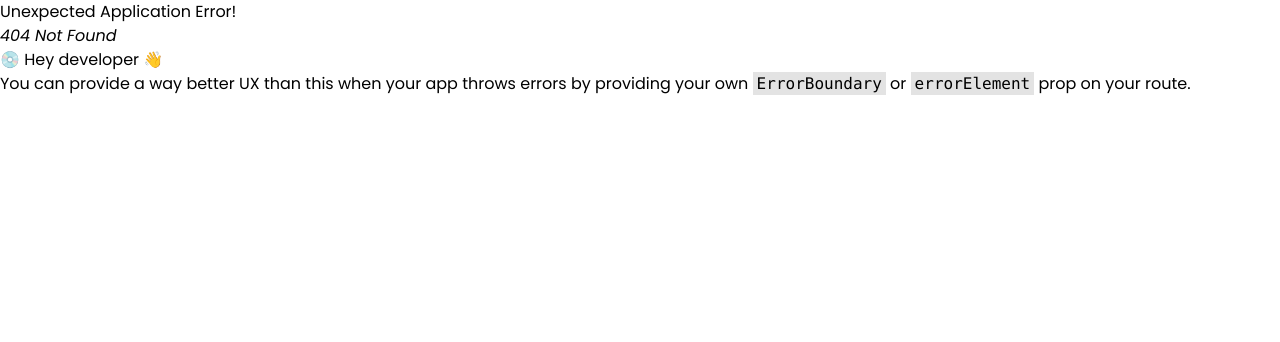
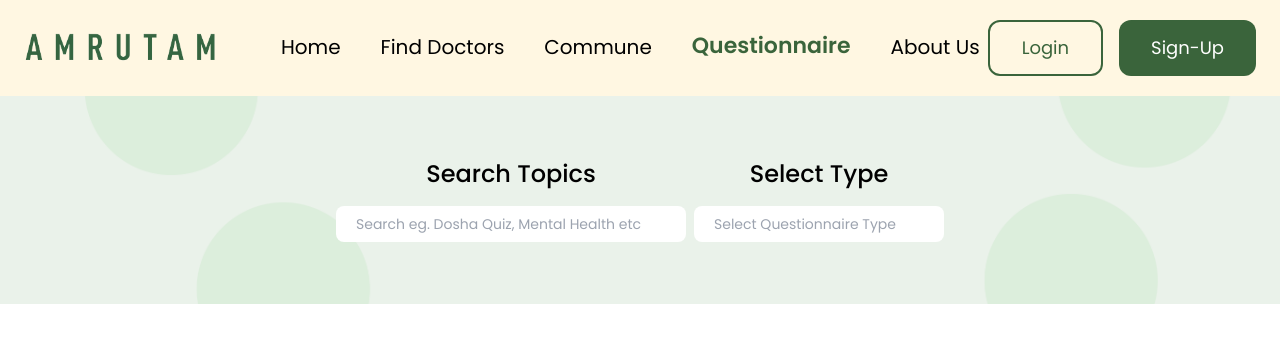
Before and after one commit to Abdullah-Al-Mehmud/AmrutamConsumerApp, a React (Vite) app: page /questionnaire in a window 1280 px wide. Before the commit this address had no page. Shown: the top 342 px of the page. Built offline with nearby package versions, Linux system fonts and the light colour scheme.

Commit message:
added questionnaire hero section

```diff
--- a/src/App.jsx
+++ b/src/App.jsx
@@ -4,6 +4,7 @@ import Home from "./pages/Home";
 import Forum from "./pages/Forum";
 import FindDoctors from "./pages/FindDoctors";
 import About from "./pages/About";
+import Questionnaire from "./pages/Questionnaire/Questionnaire";
 
 const router = createBrowserRouter([
   {
@@ -16,6 +17,10 @@ const router = createBrowserRouter([
       {
         path: "/commune",
         element: <Forum />,
+      },
+      {
+        path: "/questionnaire",
+        element: <Questionnaire />,
       },
       {
         path: "/find-doctors",
--- a/src/components/Navbar.jsx
+++ b/src/components/Navbar.jsx
@@ -19,6 +19,10 @@ const NAV_LINKS = [
   {
     name: "Commune",
     path: "/commune",
+  },
+  {
+    name: "Questionnaire",
+    path: "/questionnaire",
   },
   {
     name: "About Us",
@@ -52,7 +56,7 @@ const Navbar = () => {
                             <NavLink to={item.path} key={item.path}>
                               {({ isActive }) => (
                                 <li
-                                  className={`${isActive ? "text-[22px] font-semibold text-[#3a643b]" : "text-[20px]"} group relative cursor-pointer font-poppins capitalize duration-100 active:scale-95`}
+                                  className={`${isActive ? "text-[22px] font-semibold text-[#3a643b]" : "text-[20px]"} group relative cursor-pointer capitalize duration-100 active:scale-95`}
                                 >
                                   <span className="whitespace-nowrap leading-[140%]">
                                     {item.name}
@@ -61,7 +65,7 @@ const Navbar = () => {
                                     className={`${isActive ? `bg-[#3a643b] group-hover:max-w-full` : "bg-neutral-700 group-hover:max-w-[88%]"} block h-[2.5px] max-w-0 whitespace-nowrap rounded-full transition-all duration-500 ease-in-out`}
                                   ></span>
                                   {/* Invisible pseudo-element to maintain space */}
-                                  <span className="p0 invisible relative block h-0 text-[22px] font-bold">
+                                  <span className="p0 invisible relative block h-0 text-[18px] font-bold">
                                     {item.name}
                                   </span>
                                 </li>
@@ -71,10 +75,10 @@ const Navbar = () => {
                         </ul>
                       </nav>
                       <div className="flex gap-4 lg:ml-2">
-                        <button className="bg-oldlace rounded-xl border-2 border-customgreen-800 px-8 pb-3 pt-2 font-poppins text-2xl text-[#3a643b] transition duration-100 ease-in-out hover:-translate-y-0.5 hover:border-customgreen-700 hover:text-customgreen-700 active:scale-90">
+                        <button className="bg-oldlace font-poppins rounded-xl border-2 border-[#3a643b] px-8 py-3 text-lg text-[#3a643b] transition duration-100 ease-in-out hover:-translate-y-0.5 hover:border-green-700 hover:text-green-700 active:scale-90">
                           Login
                         </button>
-                        <button className="whitespace-nowrap rounded-xl bg-[#3a643b] px-8 pb-3 pt-2 font-poppins text-2xl text-white transition delay-75 duration-100 ease-in-out hover:-translate-y-0.5 hover:bg-customgreen-700 active:scale-90">
+                        <button className="font-poppins whitespace-nowrap rounded-xl bg-[#3a643b] px-8 py-3 text-lg text-white transition delay-75 duration-100 ease-in-out hover:-translate-y-0.5 hover:bg-green-700 active:scale-90">
                           Sign-Up
                         </button>
                       </div>
@@ -140,7 +144,7 @@ const Navbar = () => {
                       <NavLink to={item.path} key={item.path}>
                         {({ isActive }) => (
                           <DisclosureButton
-                            className={`w-full text-left font-poppins ${isActive ? `font-semibold text-[#3a643b]` : "text-neutral-700"} block rounded-md px-7 py-2 text-lg capitalize hover:text-black`}
+                            className={`font-poppins w-full text-left ${isActive ? `font-semibold text-[#3a643b]` : "text-neutral-700"} block rounded-md px-7 py-2 text-lg capitalize hover:text-black`}
                           >
                             {item.name}
                           </DisclosureButton>
@@ -148,10 +152,10 @@ const Navbar = () => {
                       </NavLink>
                     ))}
                     <div className="ml-7 flex gap-2 pt-3">
-                      <DisclosureButton className="bg-oldlace block w-28 rounded-lg border-2 border-customgreen-800 px-1.5 pb-2 pt-1 font-poppins text-xl text-[#3a643b]">
+                      <DisclosureButton className="bg-oldlace border-customgreen-800 font-poppins block w-28 rounded-lg border-2 px-1.5 pb-2 pt-1 text-xl text-[#3a643b]">
                         Login
                       </DisclosureButton>
-                      <DisclosureButton className="block w-28 rounded-lg bg-[#3a643b] px-1.5 pb-2 pt-1 font-poppins text-xl text-white">
+                      <DisclosureButton className="font-poppins block w-28 rounded-lg bg-[#3a643b] px-1.5 pb-2 pt-1 text-xl text-white">
                         Sign-Up
                       </DisclosureButton>
                     </div>
--- /dev/null
+++ b/src/pages/Questionnaire/Questionnaire.jsx
@@ -0,0 +1,11 @@
+import QuestionnaireHero from "./QuestionnaireHero";
+
+const Questionnaire = () => {
+  return (
+    <div>
+      <QuestionnaireHero />
+    </div>
+  );
+};
+
+export default Questionnaire;
--- /dev/null
+++ b/src/pages/Questionnaire/QuestionnaireHero.jsx
@@ -0,0 +1,31 @@
+// import bg from '../../assets/QuestionnaireBg.png'
+const QuestionnaireHero = () => {
+  return (
+    <div>
+      <div className="h-52  bg-[url('./assets/QuestionnaireBg.png')] bg-cover bg-center bg-no-repeat">
+        <div className="flex justify-center items-center text-center h-full gap-2">
+          <div className="">
+            <h1 className="text-center font-medium md:text-2xl">
+              Search Topics
+            </h1>
+            <input
+              type="text"
+              placeholder="Search eg. Dosha Quiz, Mental Health etc"
+              className="md:mt-4 mt-2 lg:w-[350px]  px-5 py-[8px] rounded-lg text-sm"
+            />
+          </div>
+          <div>
+            <h1 className="text-center font-medium md:text-2xl">Select Type</h1>
+            <input
+              type="text"
+              placeholder="Select Questionnaire Type"
+              className="md:mt-4 mt-2 px-5 lg:w-[250px] py-[8px] text-sm rounded-lg"
+            />
+          </div>
+        </div>
+      </div>
+    </div>
+  );
+};
+
+export default QuestionnaireHero;
```
Also changed, not shown: src/assets/QuestionnaireBg.png (added), 1 other file (tests, documents, lock files or other folders).
